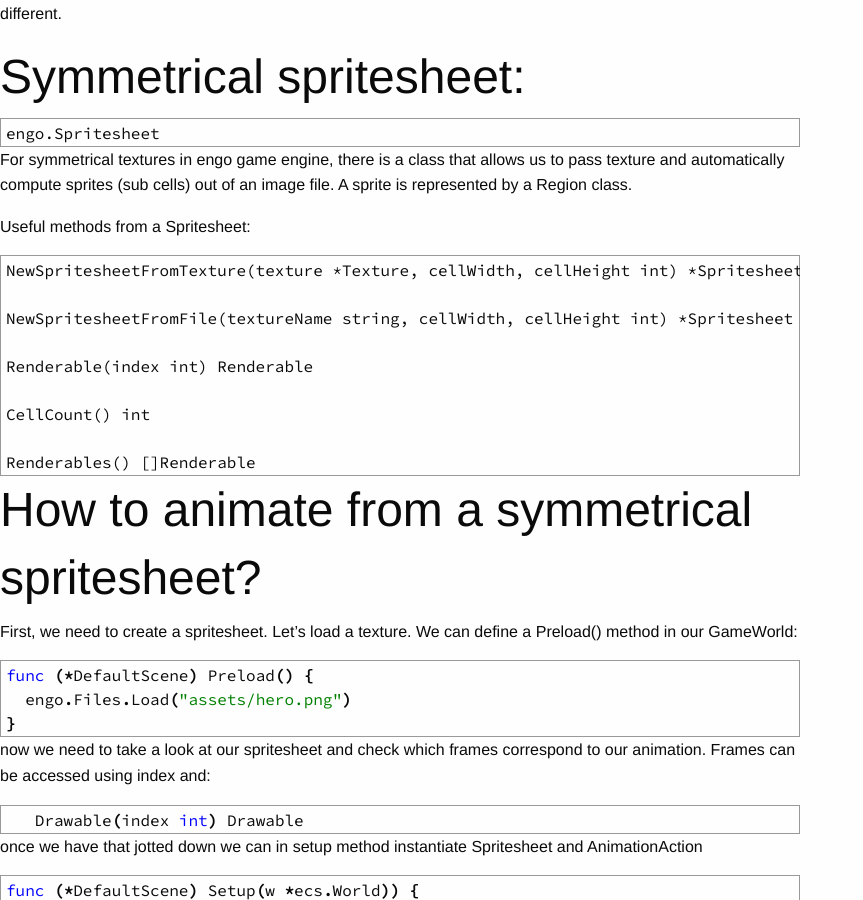
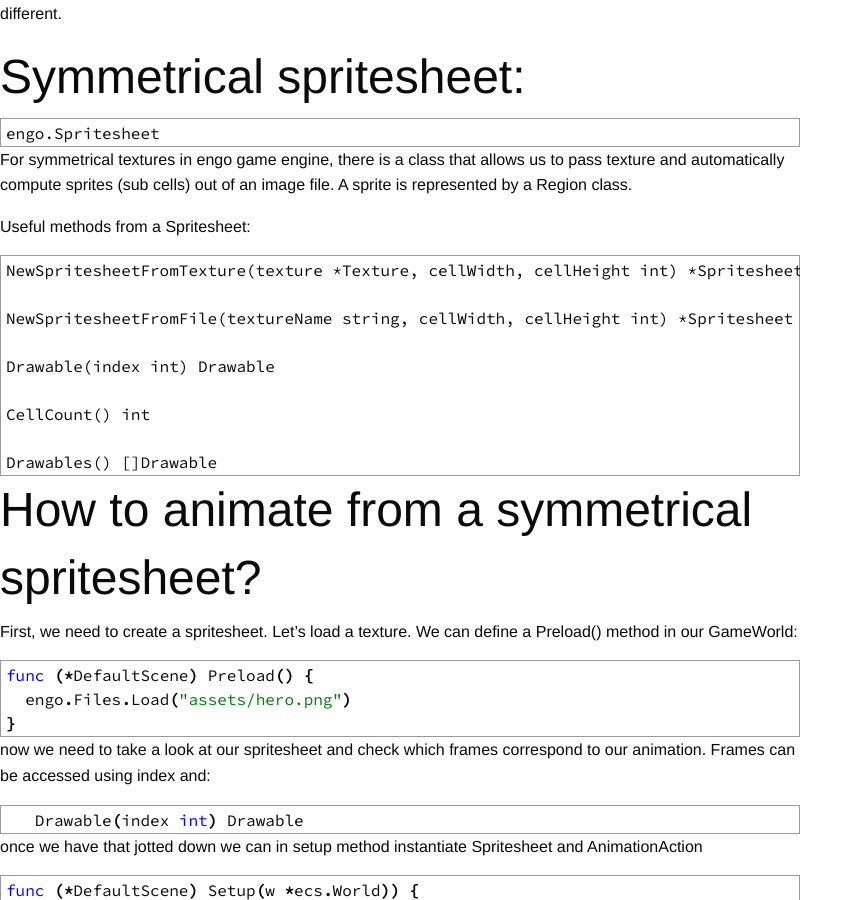
Before and after one commit to EngoEngine/engoengine.github.io, a Jekyll site: the page built from concepts/animation.md, in a window 1280 px wide and 900 px high, scrolled down 1164 px. Shown: the whole window, without its empty margins (0-863 px from the left). Built offline with Jekyll 4.4.1, drawn with Linux system fonts in a browser that asks for light colours; nearby versions of some CDN libraries.

Commit message:
another instance of renderable changed to drawable

````diff
--- a/concepts/animation.md
+++ b/concepts/animation.md
@@ -36,11 +36,11 @@ NewSpritesheetFromTexture(texture *Texture, cellWidth, cellHeight int) *Spritesh
 
 NewSpritesheetFromFile(textureName string, cellWidth, cellHeight int) *Spritesheet
 
-Renderable(index int) Renderable
+Drawable(index int) Drawable
 
 CellCount() int
 
-Renderables() []Renderable
+Drawables() []Drawable
 ```
 
 # How to animate from a symmetrical spritesheet?
````
